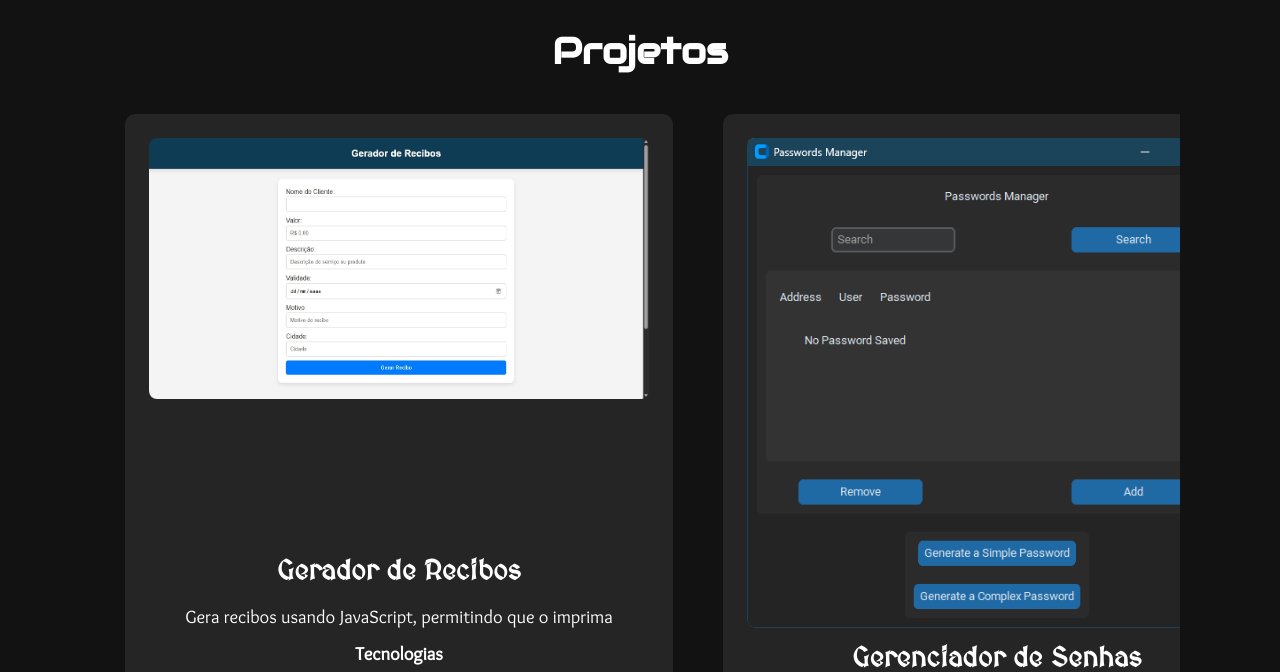
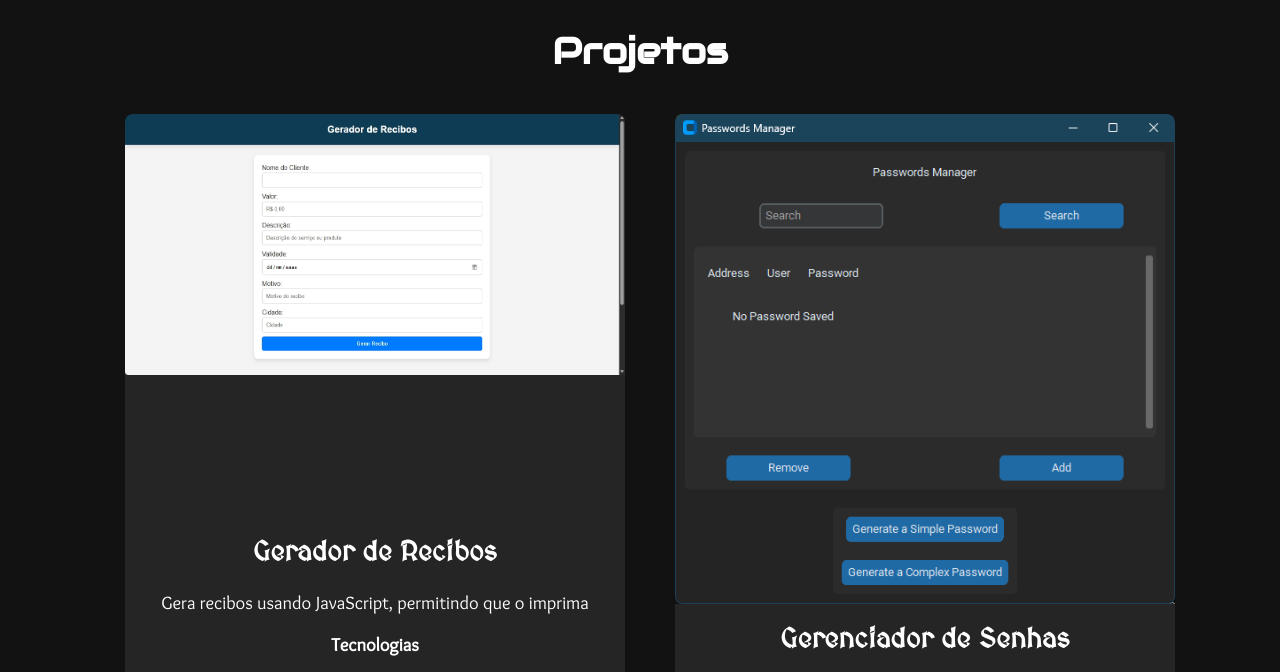
Before and after one commit to JLBBARCO/portfolio, a website: page index.html in a window 1280 px wide. Shown: the part 850-1522 px from the top of the page. Drawn offline with Linux system fonts and the light colour scheme.

Commit message:
Update img for cards

```diff
--- a/assets/css/style.css
+++ b/assets/css/style.css
@@ -247,6 +247,12 @@ section {
   width: auto;
   height: auto;
   margin: 25px;
+  padding: 0;
+}
+
+.card-portfolio h3,
+.card-portfolio p {
+  margin: 15px;
 }
 
 .container-technologies {
@@ -287,7 +293,7 @@ section {
 .img-card source {
   width: 100%;
   height: 100%;
-  border-radius: 8px;
+  border-radius: 8px 8px 0 0;
 }
 
 .button {
--- a/index.html
+++ b/index.html
@@ -210,11 +210,11 @@
           />
           <div class="text">
             <p id="aboutMeText"></p>
-            <a type="application/pdf" id="linkDownloadCV">
-              <div class="card">
+            <div class="card">
+              <a type="application/pdf" id="linkDownloadCV">
                 <h3 id="downloadCVTitle"></h3>
-              </div>
-            </a>
+              </a>
+            </div>
           </div>
         </article>
       </section>
```
